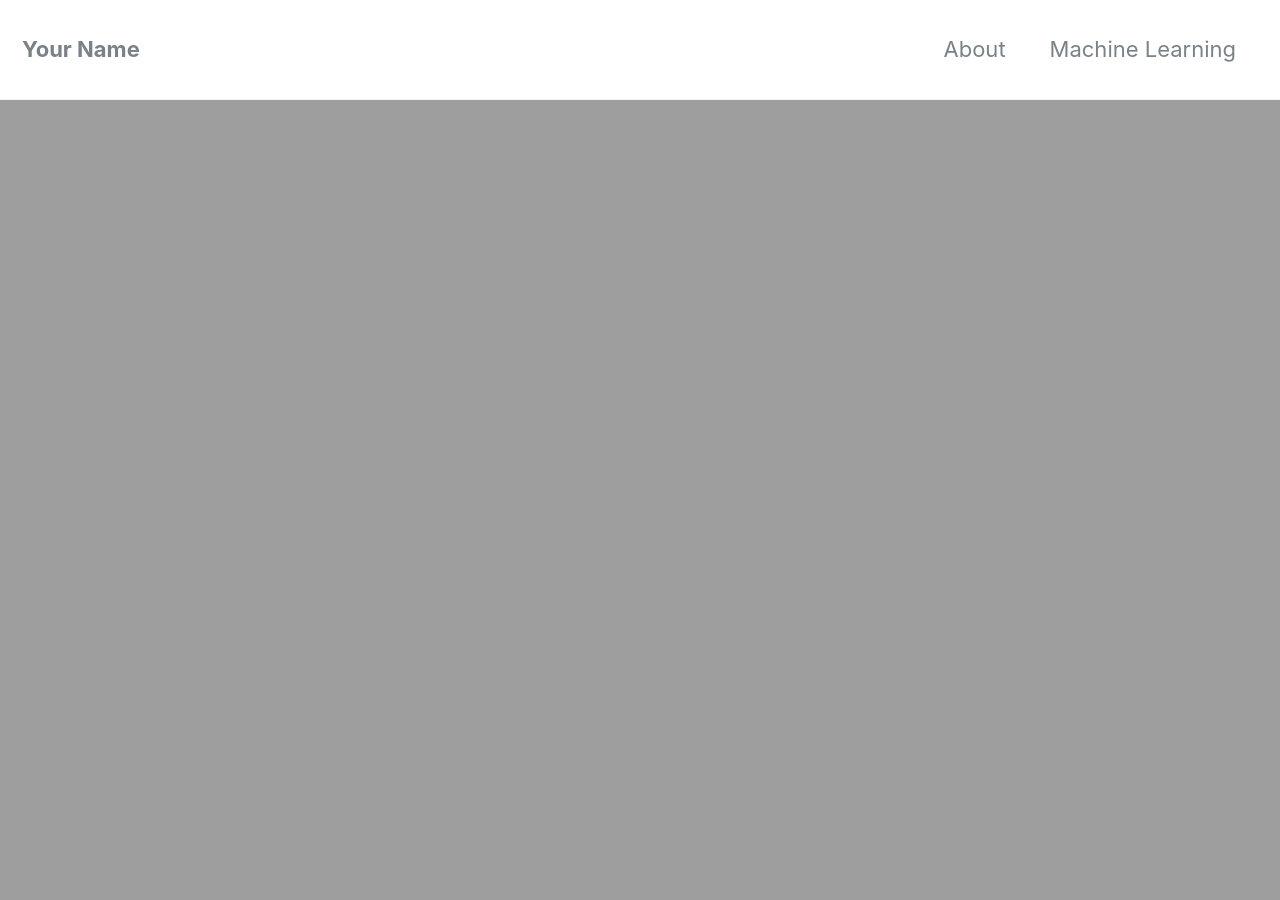
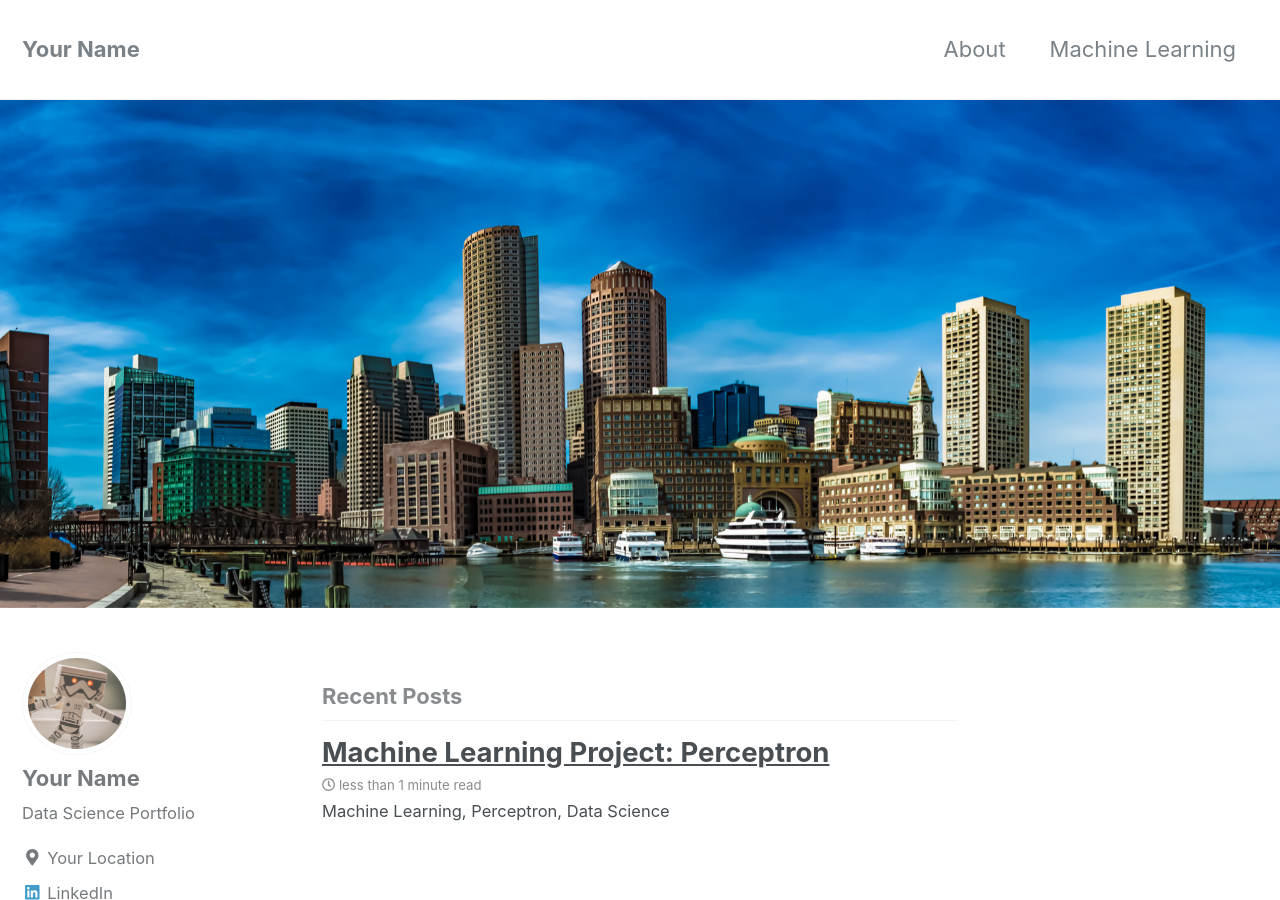
Before and after one commit to elowy01/elowy01.github.io, a Jekyll site: the page built from index.html, in a window 1280 px wide and 900 px high. Built offline with Jekyll 4.4.1, drawn with Linux system fonts in a browser that asks for light colours; nearby versions of some CDN libraries; the list of posts is cut into pages by our own code.

Commit message:
Update index.html

```diff
--- a/index.html
+++ b/index.html
@@ -2,5 +2,5 @@
 layout: home
 author_profile: true
 header:
-  image: "/images/cambridge_uk_architecture_1423972.jpg"
+  image: "/images/waterfront.jpg"
 ---
```
